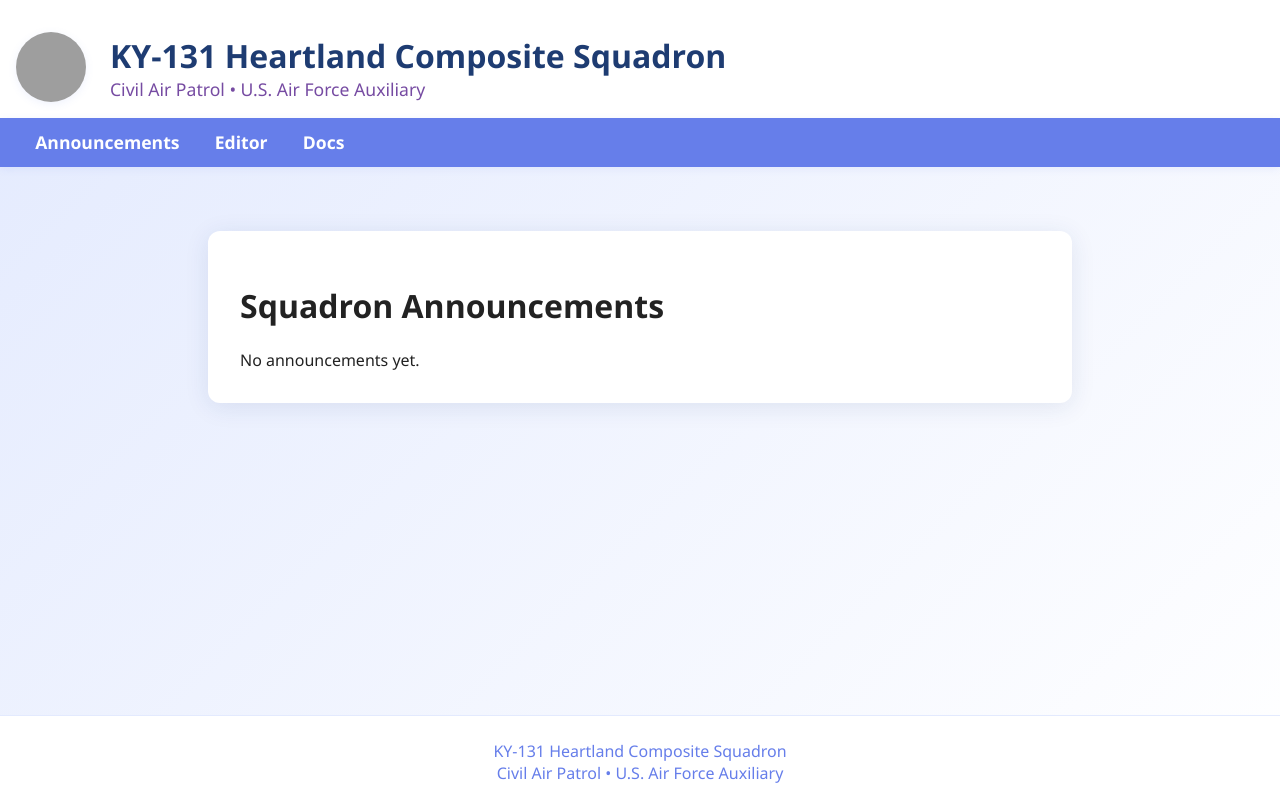
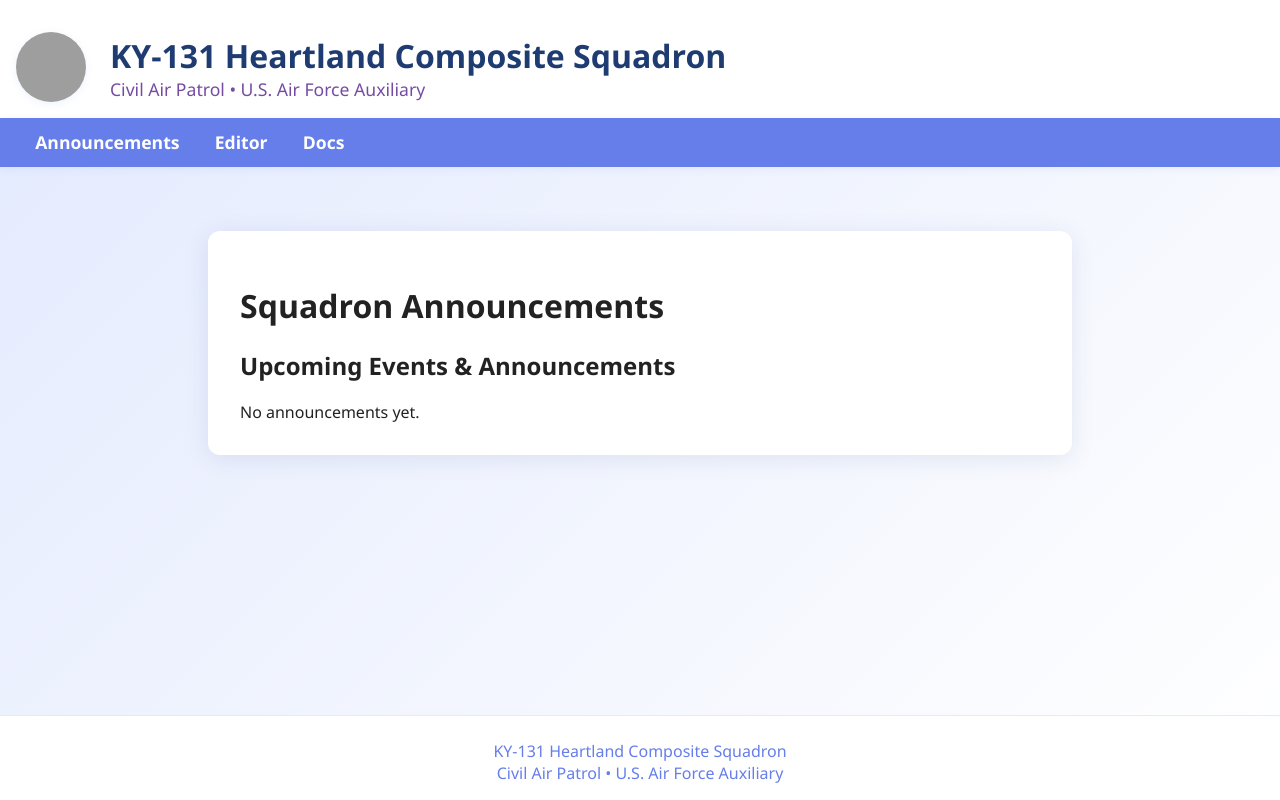
Before and after one commit to michael6gledhill/KY-131-Announcements, a React (Create React App) app: page / in a window 1280 px wide. Built offline with nearby package versions, Linux system fonts and the light colour scheme; grey boxes are pictures that could not be loaded.

Commit message:
Update AnnouncementsPage.tsx

```diff
--- a/src/pages/AnnouncementsPage.tsx
+++ b/src/pages/AnnouncementsPage.tsx
@@ -1,9 +1,9 @@
-
 import React from 'react';
 import { getAnnouncements } from '../utils/storage';
 import '../styles/announcements.css';
 
-type Announcement = {
+// Extend Announcement type for future use
+export type Announcement = {
   date?: string;
   title?: string;
   location?: string;
@@ -14,18 +14,37 @@
   link?: string;
 };
 
+type ParsedData = {
+  announcements: Announcement[];
+  links: string[];
+  ongoing: string[];
+  wing: string[];
+};
+
+function getParsedData(): ParsedData {
+  // Try to get all sections from localStorage (if available)
+  try {
+    const data = JSON.parse(localStorage.getItem('announcements_full') || 'null');
+    if (data && data.announcements) return data;
+  } catch {}
+  // Fallback: just announcements
+  return { announcements: getAnnouncements(), links: [], ongoing: [], wing: [] };
+}
+
 const AnnouncementsPage: React.FC = () => {
-  const [announcements, setAnnouncements] = React.useState<Announcement[]>(getAnnouncements());
+  const [parsed, setParsed] = React.useState<ParsedData>(getParsedData());
   React.useEffect(() => {
-    const onStorage = () => setAnnouncements(getAnnouncements());
+    const onStorage = () => setParsed(getParsedData());
     window.addEventListener('storage', onStorage);
     return () => window.removeEventListener('storage', onStorage);
   }, []);
   return (
     <div className="announcements-container">
       <h1>Squadron Announcements</h1>
-      {announcements.length === 0 ? <div>No announcements yet.</div> : (
-        announcements.map((a: Announcement, i: number) => (
+      <div className="section">
+        <h2>Upcoming Events & Announcements</h2>
+        {parsed.announcements.length === 0 ? <div className="empty">No announcements yet.</div> : (
+          parsed.announcements.map((a, i) => (
             <div className="announcement" key={i}>
               <div className="date">{a.date}</div>
               <div className="title">{a.title}</div>
@@ -39,6 +58,31 @@
           ))
         )}
       </div>
+      {parsed.ongoing && parsed.ongoing.length > 0 && (
+        <div className="section">
+          <h2>Ongoing Programs & Special Links</h2>
+          {parsed.ongoing.map((o, i) => (
+            <div className="ongoing" key={i}>{o}</div>
+          ))}
+        </div>
+      )}
+      {parsed.links && parsed.links.length > 0 && (
+        <div className="section">
+          <h2>Important Links</h2>
+          {parsed.links.map((l, i) => (
+            <div className="link" key={i}><a href={l}>{l}</a></div>
+          ))}
+        </div>
+      )}
+      {parsed.wing && parsed.wing.length > 0 && (
+        <div className="section">
+          <h2>Wing & Higher Command Events</h2>
+          {parsed.wing.map((w, i) => (
+            <div className="wing" key={i}>{w}</div>
+          ))}
+        </div>
+      )}
+    </div>
   );
 };
 export default AnnouncementsPage;
```
Lines whose indentation alone changed are shown as unchanged.
